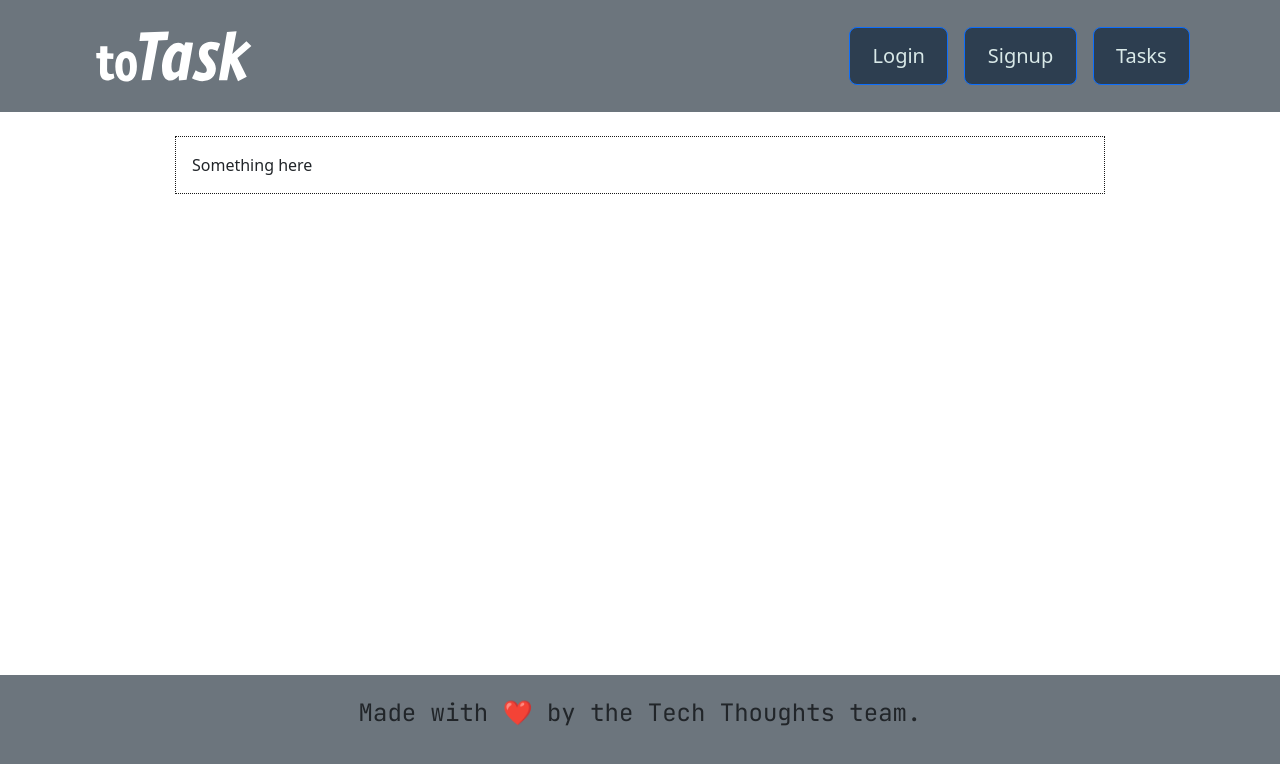
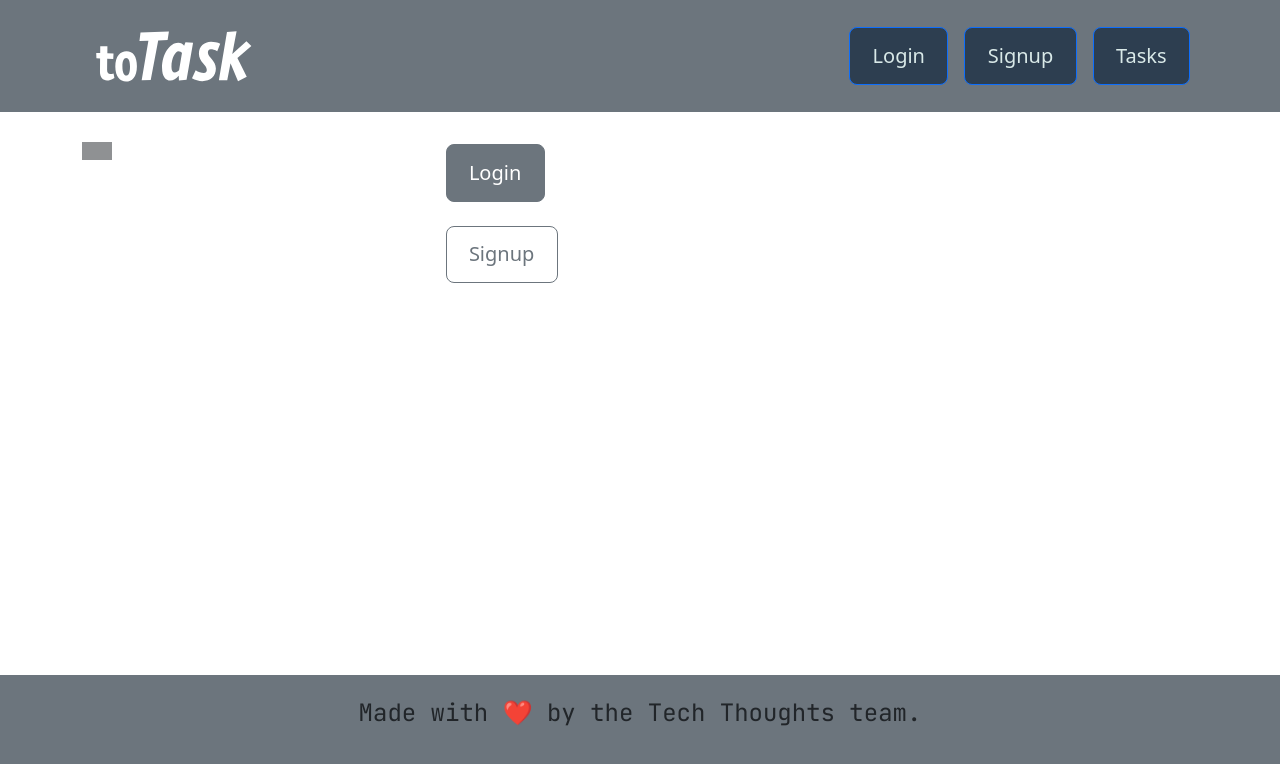
Before and after one commit to rbishop85/toTask, a React (Create React App) app in the folder client/: page / in a window 1280 px wide. Shown: the top 764 px of the page. Built offline with nearby package versions, Linux system fonts and the light colour scheme.

Commit message:
continuing to setup front-end

```diff
--- a/client/src/components/Header/index.js
+++ b/client/src/components/Header/index.js
@@ -3,6 +3,7 @@ import { Link } from "react-router-dom";
 import TaskPage from "../../pages/TaskPage";
 import Button from "react-bootstrap/Button";
 import Nav from "react-bootstrap/Nav";
+
 
 import Auth from "../../utils/auth";
 
--- a/client/src/pages/Home.js
+++ b/client/src/pages/Home.js
@@ -1,5 +1,9 @@
 import React from 'react';
 import { useQuery } from '@apollo/client';
+import Button from "react-bootstrap/Button";
+import { Link } from "react-router-dom";
+import Stack from 'react-bootstrap/Stack';
+import Placeholder from 'react-bootstrap/Placeholder';
 
 // import { QUERY_THOUGHTS } from '../utils/queries';
 
@@ -10,19 +14,22 @@ const Home = () => {
   return (
     <main>
       <div className="flex-row justify-center">
-        <div
-          className="col-12 col-md-10 mb-3 p-3"
-          style={{ border: '1px dotted #1a1a1a' }}
-        >
-          Something here
-        </div>
-        <div className="col-12 col-md-8 mb-3">
-          {/* {loading ? (
-            <div>Loading...</div>
-          ) : (
-            "Something here"
-          )} */}
-        </div>
+      <p aria-hidden="true">
+        <Placeholder xs={6} />
+      </p>
+        <Stack gap={2} className="col-md-5 mx-auto">
+      <Link to="/login">
+                  <Button variant="secondary" className="m-2" size="lg">
+                    Login
+                  </Button>
+                </Link>
+
+                <Link to="/signup">
+                  <Button variant="outline-secondary" className="m-2" size="lg">
+                    Signup
+                  </Button>
+                </Link>
+                </Stack>
       </div>
     </main>
   );
```
